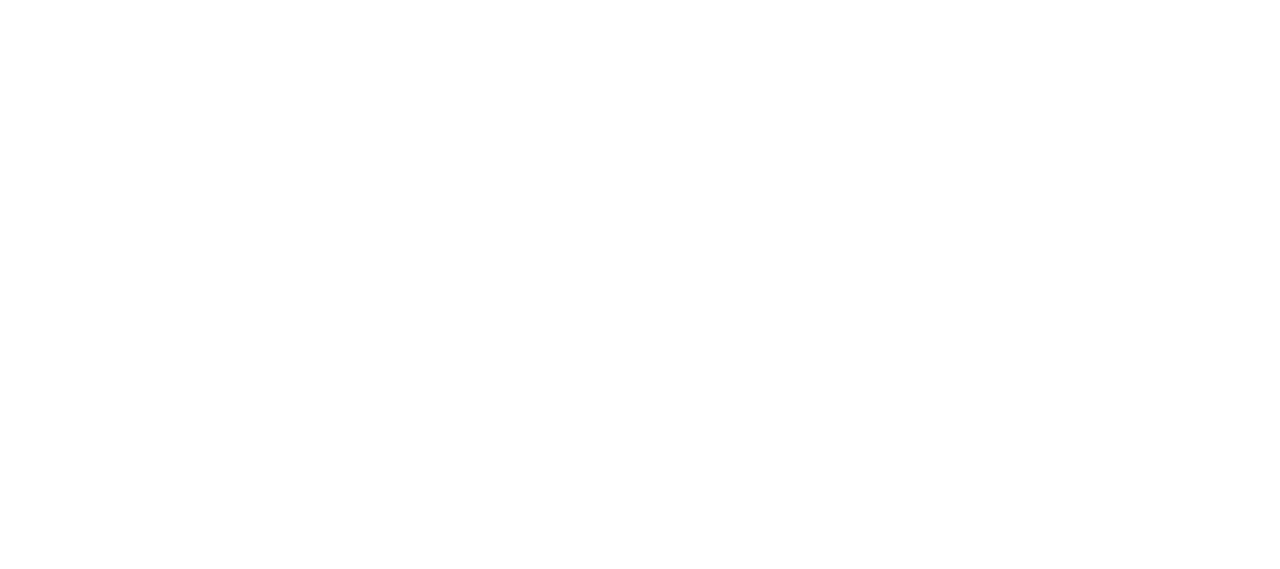
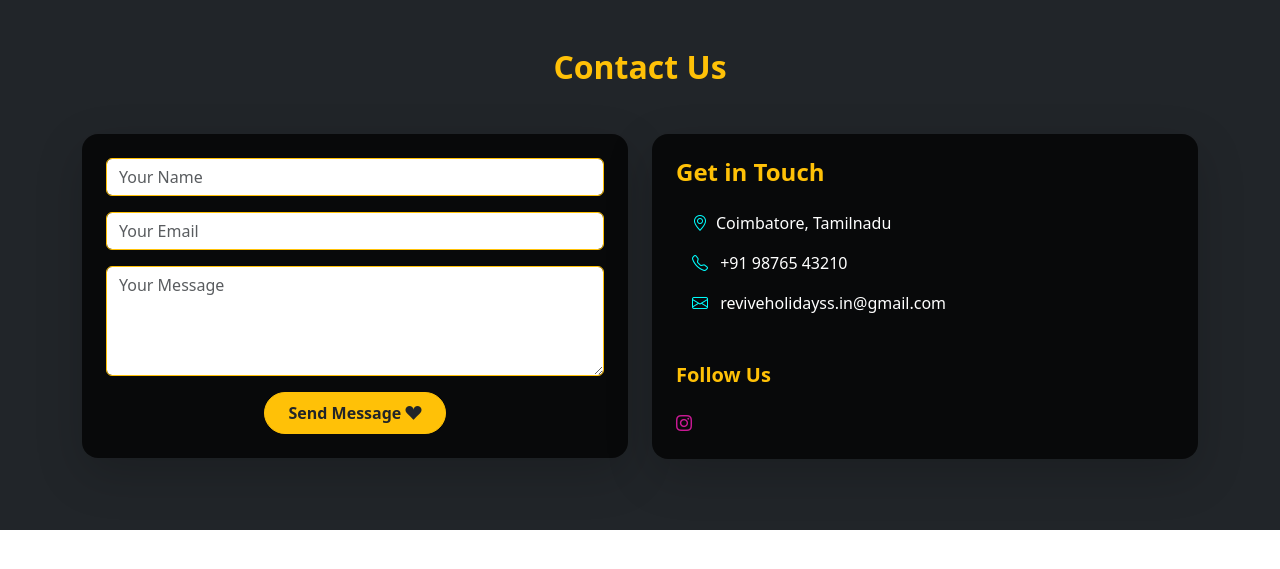
Before and after one commit to HARI2K24-WEB/REVIVE-HOLIDAYS---WEBASTIC, a PHP site: page / in a window 1280 px wide. Before the commit the part shown is empty. Shown: the top 569 px of the page. Run offline with PHP 8.4, Linux system fonts and the light colour scheme.

Commit message:
DAY-1 COMPLETE

```diff
--- a/index.html
+++ b/index.html
@@ -9,6 +9,50 @@
     <title>Document</title>
 </head>
 <body>
+  <section id="contact" class="py-5 bg-dark text-white">
+  <div class="container">
+    <h2 class="text-center mb-5 text-warning fw-bold">Contact Us</h2>
+    <div class="row">
+
+      <!-- Contact Form -->
+      <div class="col-md-6 mb-4">
+        <form action="contact.php" method="POST" class="p-4 rounded-4 shadow-lg bg-black bg-opacity-75" id="contactform">
+          <div class="mb-3">
+            <input type="text" class="form-control   border-warning" placeholder="Your Name" required>
+          </div>
+          <div class="mb-3">
+            <input type="email" class="form-control  border-warning" name="email" placeholder="Your Email" required>
+          </div>
+          <div class="mb-3">
+            <textarea class="form-control  border-warning" name="message" rows="4" placeholder="Your Message" required></textarea>
+          </div>
+          <div class="text-center">
+            <button type="submit" class="btn btn-warning text-dark fw-bold px-4 py-2 rounded-pill">
+              Send Message  <i class="bi bi-suit-heart-fill"></i>
+            </button>
+          </div>
+        </form>
+      </div>
+
+      <!--  Contact Info -->
+      <div class="col-md-6" >
+        <div class="p-4 bg-black bg-opacity-75 rounded-4 shadow-lg w-100">
+          <h4 class="text-warning mb-4 fw-bold">Get in Touch</h4>
+          <p class="mb-3"><i class="fas fa-map-marker-alt text-warning me-2"></i> <i class="bi bi-geo-alt px-2"  style="color: aqua;"></i>Coimbatore, Tamilnadu </p>
+          <p class="mb-3"><i class="fas fa-phone text-warning me-2 " ></i><i class="bi bi-telephone px-2" style="color: aqua; "></i> +91 98765 43210</p>
+          <p class="mb-3"><i class="fas fa-envelope text-warning me-2"></i><i class="bi bi-envelope px-2" style="color: aqua;"></i> reviveholidayss.in@gmail.com</p>
+          <div class="mt-5">
+            <h5 class="text-warning fw-bold mb-4">Follow Us</h5>
+            <a href="https://www.instagram.com/revive_holidayss/"class="instagram" target="_blank">
+              <i class="bi bi-instagram" style="color: rgb(202, 25, 149);"></i></a>
+          </div>
+        </div>
+      </div>
+
+    </div>
+  </div>
+</section>
+
 
 
 
```
Also changed, not shown: website1/style.css (+18 -0 lines).
